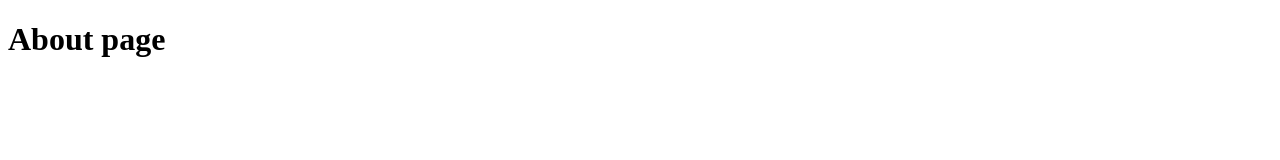
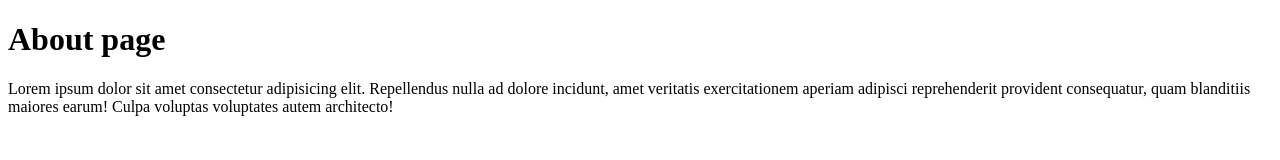
Before and after one commit to vetaluga/proj2, a plain HTML site: page about.html in a window 1280 px wide. Drawn offline with Linux system fonts and the light colour scheme.

Commit message:
add more info about page

```diff
--- a/about.html
+++ b/about.html
@@ -7,5 +7,6 @@
 </head>
 <body>
     <h1>About page</h1>
+    <p>Lorem ipsum dolor sit amet consectetur adipisicing elit. Repellendus nulla ad dolore incidunt, amet veritatis exercitationem aperiam adipisci reprehenderit provident consequatur, quam blanditiis maiores earum! Culpa voluptas voluptates autem architecto!</p>
 </body>
 </html>
```
